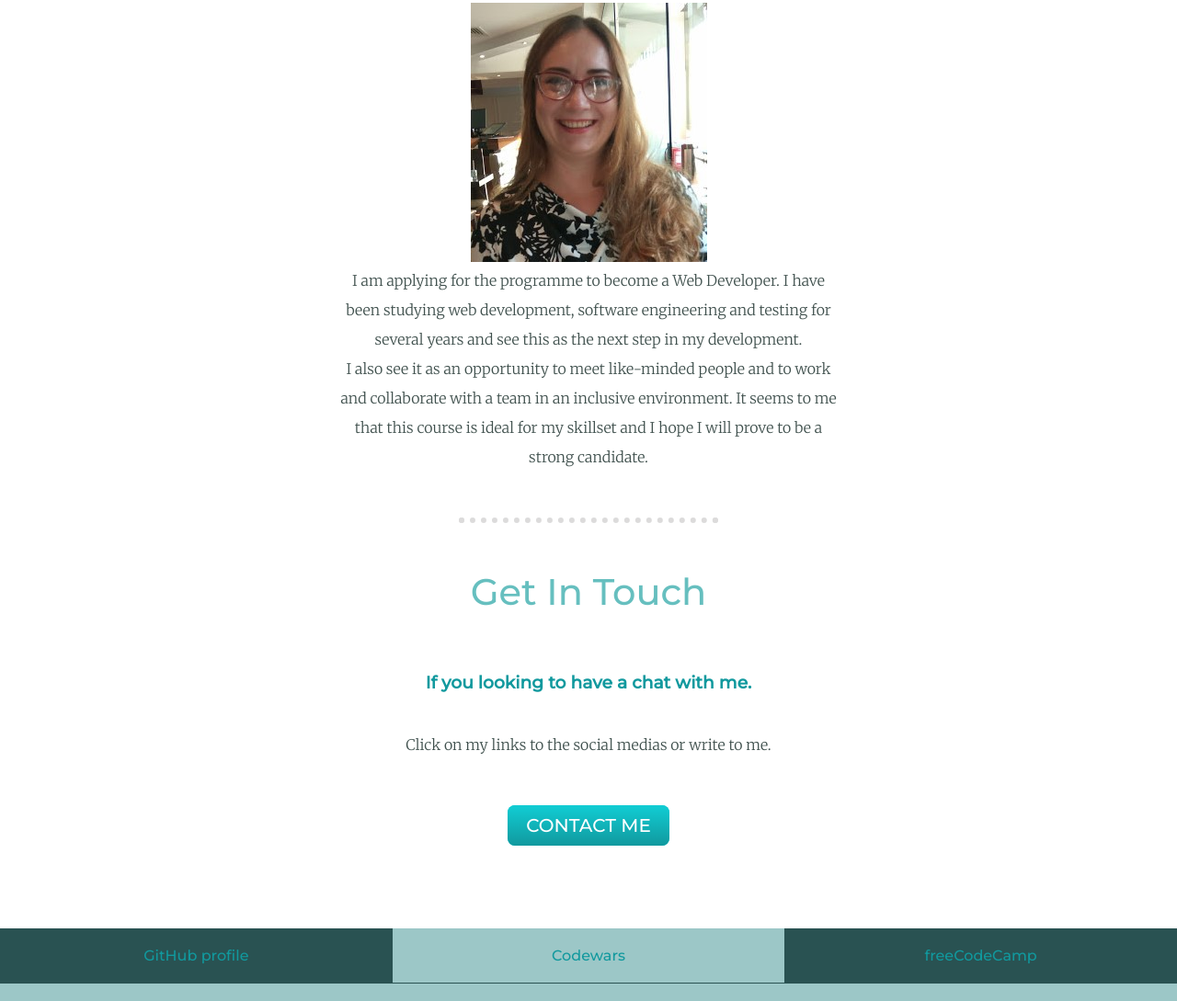
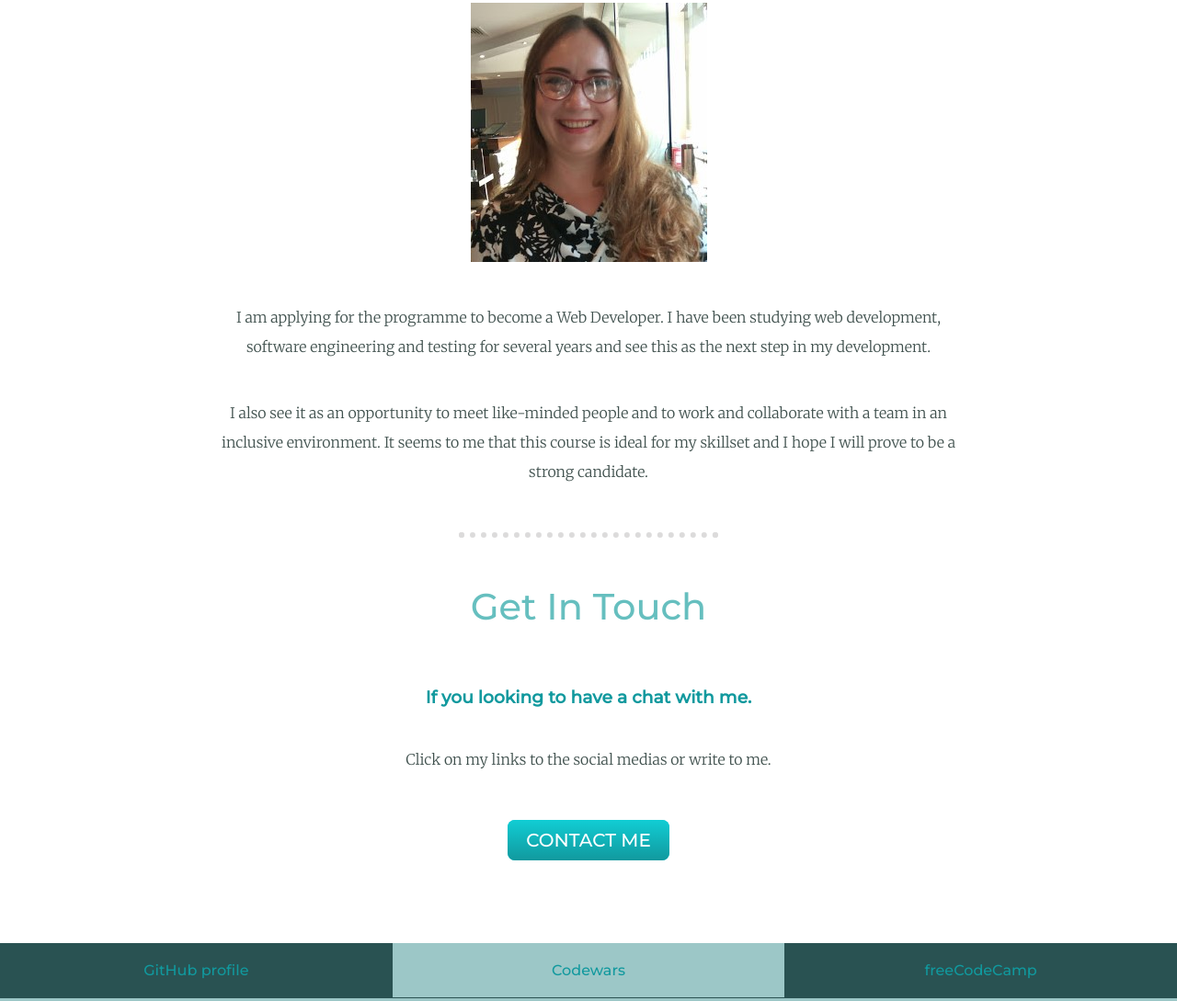
Before and after one commit to mariya20/website, a plain HTML site: page index.html in a window 1280 px wide. Shown: the part 1046-2135 px from the top of the page at 92% size. Drawn offline with Linux system fonts and the light colour scheme.

Commit message:
update intro p css

```diff
--- a/css/styles.css
+++ b/css/styles.css
@@ -100,8 +100,9 @@ hr {
 }
 
 .intro {
-  width: 50%;
+  width: 75%;
   margin: auto;
+  padding-top: 5vh;
 }
 .contact-message {
   width: 40%;
```
